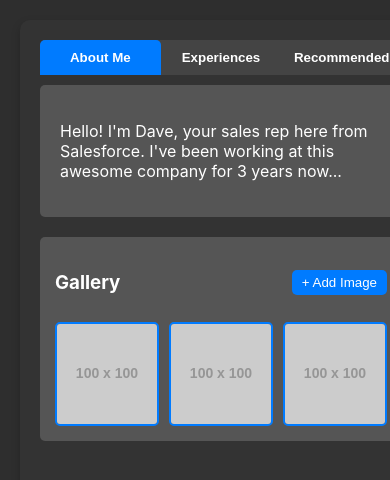
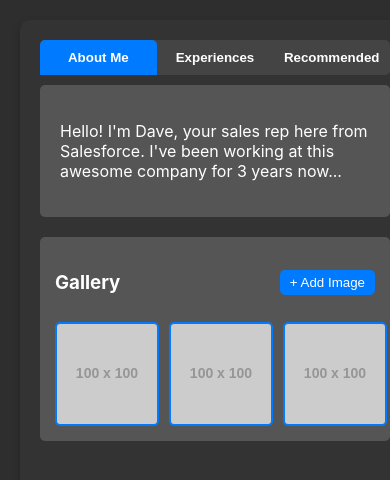
Before and after one commit to Paragk3/my-app, a React (Create React App) app: page / in a window 390 px wide. Shown: the top 480 px of the page. Built offline with nearby package versions, Linux system fonts and the light colour scheme.

Commit message:
Refactor CSS styles and layout in App.css for responsive design

```diff
--- a/src/App.css
+++ b/src/App.css
@@ -1,22 +1,34 @@
-/* App Container */
+/* Layout Settings */
 .app-container {
   display: flex;
   height: 100vh;
   padding: 20px;
-  background-color: #2e2e2e; /* Matches the dark background from the screenshot */
+  background-color: #2e2e2e; /* Matches the dark theme */
 }
 
-/* Left side is empty */
+/* Left side empty but responsive for larger screens */
 .left-side {
   flex: 1;
 }
 
-/* Right side containing tabs and gallery */
 .right-side {
   flex: 1;
-  max-width: 500px; /* Constraining the width similar to the screenshot */
+  max-width: 600px; /* Adjusted for more accurate scaling */
   background-color: #333;
   padding: 20px;
   border-radius: 10px;
-  box-shadow: 0px 4px 10px rgba(0, 0, 0, 0.2); /* Adding some shadow for depth */
+  box-shadow: 0px 4px 10px rgba(0, 0, 0, 0.2);
 }
+
+/* Make the layout responsive */
+@media (max-width: 768px) {
+  .app-container {
+    flex-direction: column;
+  }
+  .left-side {
+    display: none;
+  }
+  .right-side {
+    width: 100%;
+  }
+}
```
